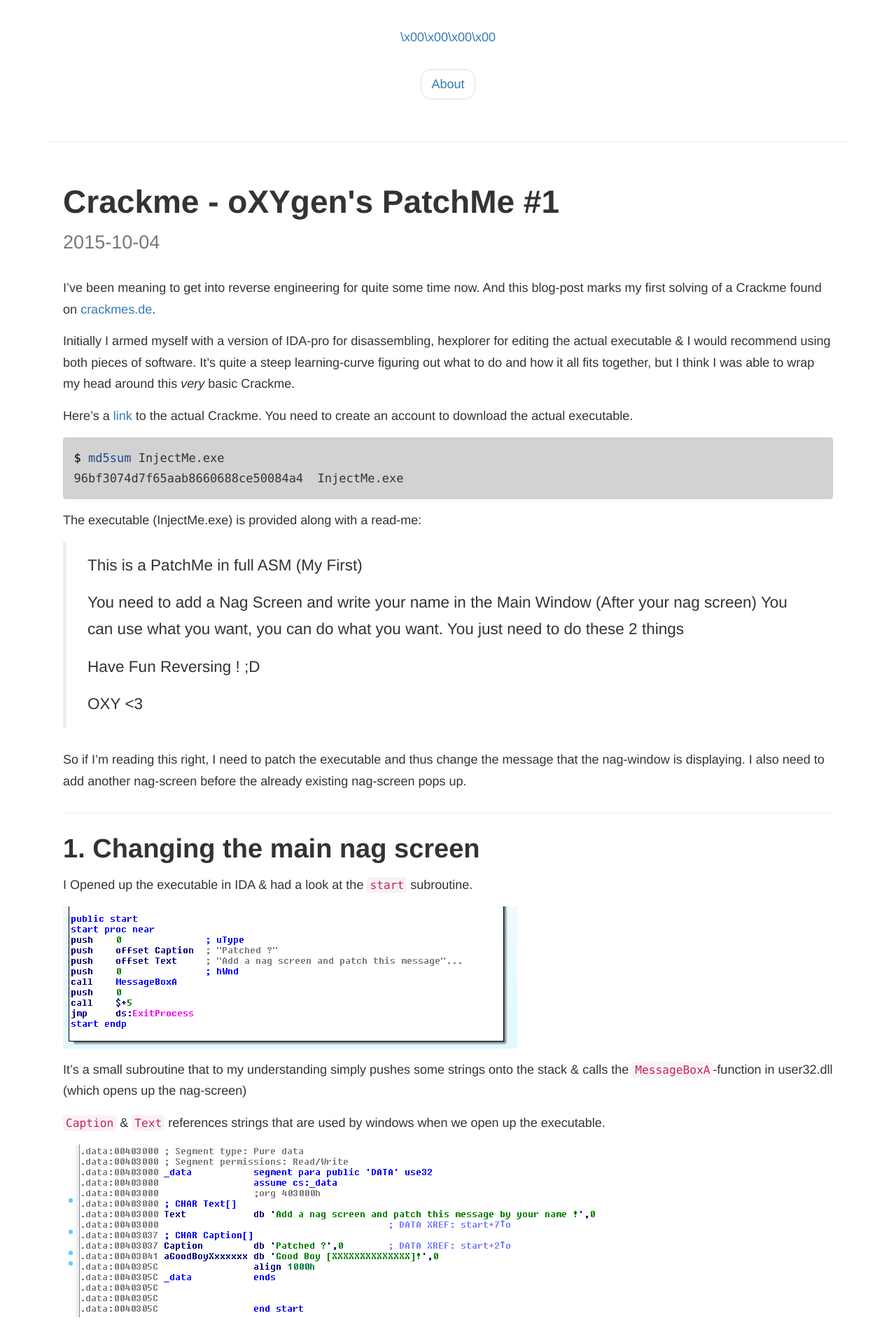
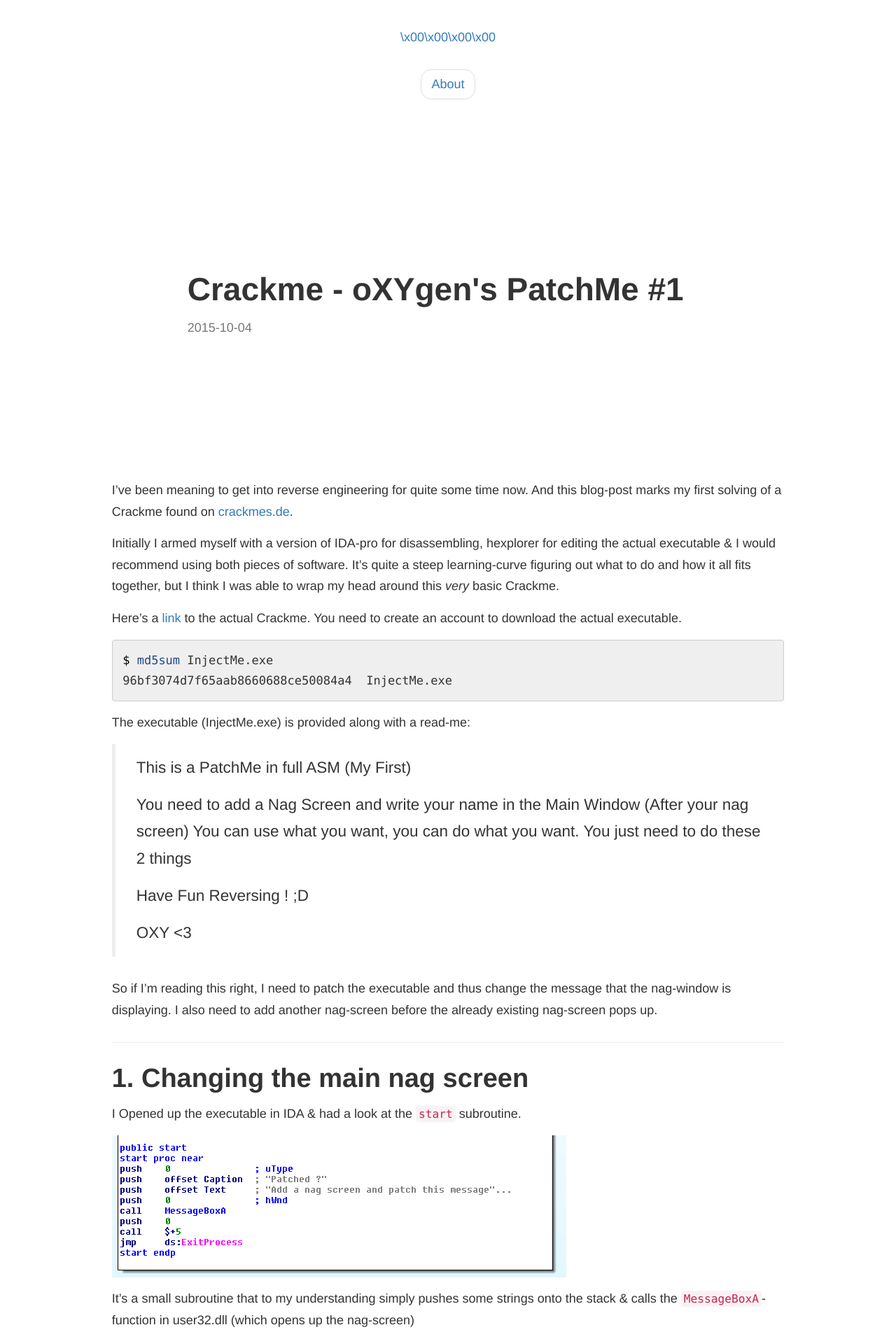
Before and after one commit to jonatanhal/jonatanhal.github.io, a Jekyll site: the page built from _posts/2015-10-04-crackme-oxygens-patchme_1.markdown, in a window 1280 px wide. Shown: the top 1903 px of the page at 70% size. Built offline with Jekyll 4.4.1, drawn with Linux system fonts in a browser that asks for light colours.

Commit message:
update theme

```diff
--- a/_layouts/default.html
+++ b/_layouts/default.html
@@ -10,8 +10,6 @@
       <div class="row">
 	{% include header.html %}
       </div>
-
-      <hr>
 
       <div class="row">
         {{ content }}
--- a/_layouts/post.html
+++ b/_layouts/post.html
@@ -3,13 +3,16 @@
 ---
 <article style="margin: 0 3%;" itemscope itemtype="http://schema.org/BlogPosting">
 
-  <header>
-    <h1 itemprop="name headline">{{ page.title }}</h1>
-    <p class="text-muted lead"><time datetime="{{ page.date | date_to_xmlschema }}" itemprop="datePublished">{{ page.date | date: "%Y-%m-%d" }}</time>{% if page.author %} • <span itemprop="author" itemscope itemtype="http://schema.org/Person"><span itemprop="name">{{ page.author }}</span></span>{% endif %}</p>
-  </header>
-
-  <div itemprop="articleBody">
-    {{ content }}
+  <div>
+    <header style="padding: 20% 10%">
+      <h1 itemprop="name headline">{{ page.title }}</h1>
+      <p class="text-muted"><time datetime="{{ page.date | date_to_xmlschema }}" itemprop="datePublished">{{ page.date | date: "%Y-%m-%d" }}</time>{% if page.author %} • <span itemprop="author" itemscope itemtype="http://schema.org/Person"><span itemprop="name">{{ page.author }}</span></span>{% endif %}</p>
+    </header>
+  </div>
+  <div class="row">
+    <div itemprop="articleBody">
+      {{ content }}
+    </div>
   </div>
 
 </article>
```
Also changed, not shown: css/bootstrap.css.
